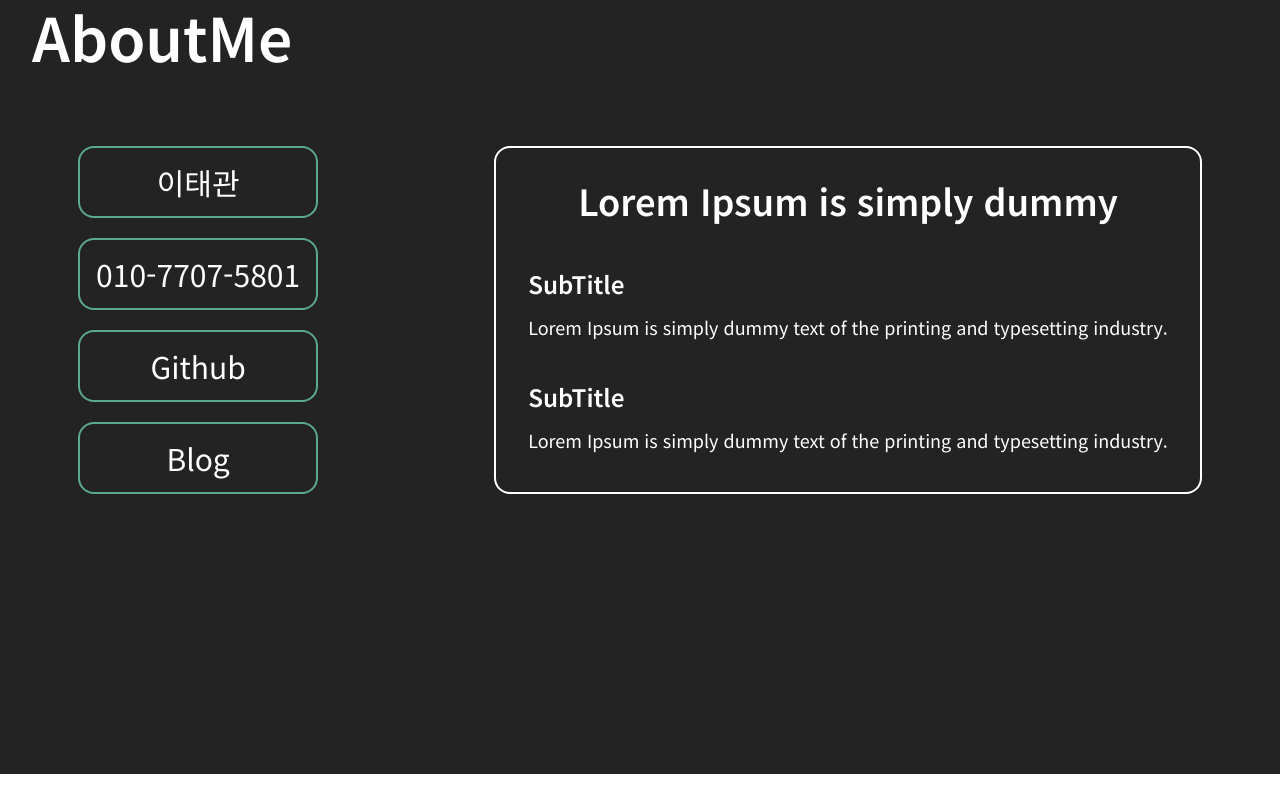
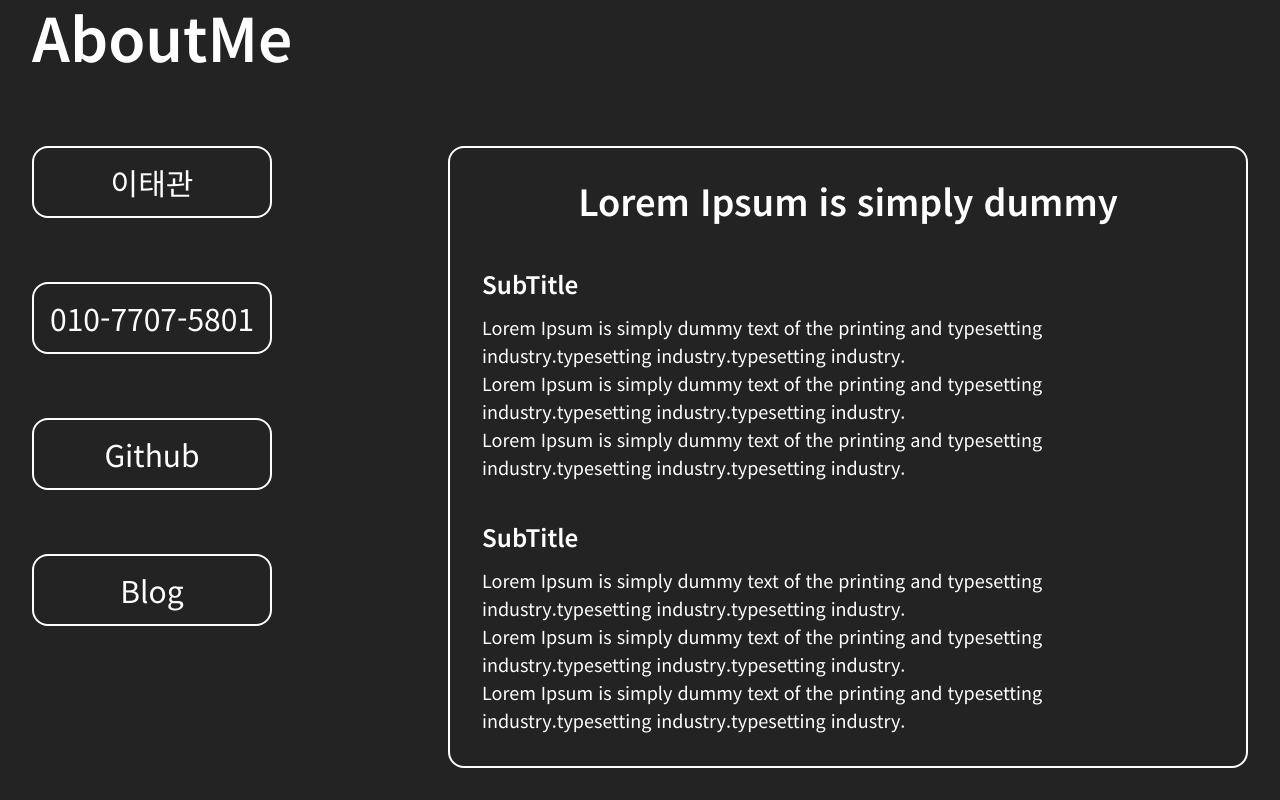
Before and after one commit to cokid1998/portfolio, a Next.js app: page / in a window 1280 px wide. Shown: the part 826-1626 px from the top of the page. Before the commit the page ends 1600 px from the top, so only its background shows below. Built offline with nearby package versions, Linux system fonts and the light colour scheme.

Commit message:
Fix: AboutMe page fix layout

```diff
--- a/src/components/AboutMe/index.tsx
+++ b/src/components/AboutMe/index.tsx
@@ -23,13 +23,25 @@ export default function AboutMe() {
           <MindSubTitle>SubTitle</MindSubTitle>
           <MindTxt>
             Lorem Ipsum is simply dummy text of the printing and typesetting
-            industry.
+            industry.typesetting industry.typesetting industry.
+            <br />
+            Lorem Ipsum is simply dummy text of the printing and typesetting
+            industry.typesetting industry.typesetting industry.
+            <br />
+            Lorem Ipsum is simply dummy text of the printing and typesetting
+            industry.typesetting industry.typesetting industry.
           </MindTxt>
 
           <MindSubTitle>SubTitle</MindSubTitle>
           <MindTxt>
             Lorem Ipsum is simply dummy text of the printing and typesetting
-            industry.
+            industry.typesetting industry.typesetting industry.
+            <br />
+            Lorem Ipsum is simply dummy text of the printing and typesetting
+            industry.typesetting industry.typesetting industry.
+            <br />
+            Lorem Ipsum is simply dummy text of the printing and typesetting
+            industry.typesetting industry.typesetting industry.
           </MindTxt>
         </MyMindDescBox>
       </ContentWrap>
@@ -47,18 +59,20 @@ const ContentWrap = tw.div`
 const InfoWrap = tw.div`
   flex
   flex-col
-  gap-5
+  gap-16
   w-fit
 `;
 
 const InfoBox = tw.div`
   border-2
-  border-borderGreen
+  border-white
   text-3xl
   text-white
   p-4
   text-center
   rounded-2xl
+  min-w-fit
+  hover:text-borderGreen
 `;
 
 const MyMindDescBox = tw.div`
@@ -68,7 +82,6 @@ const MyMindDescBox = tw.div`
   p-8
   flex-1
   last:*:mb-0
-  min-w-fit
 `;
 
 const MindTitle = tw.h3`
```
